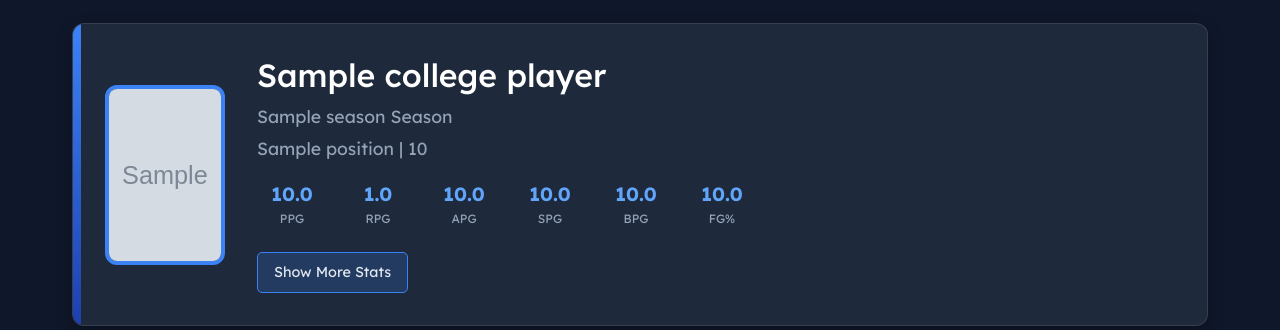
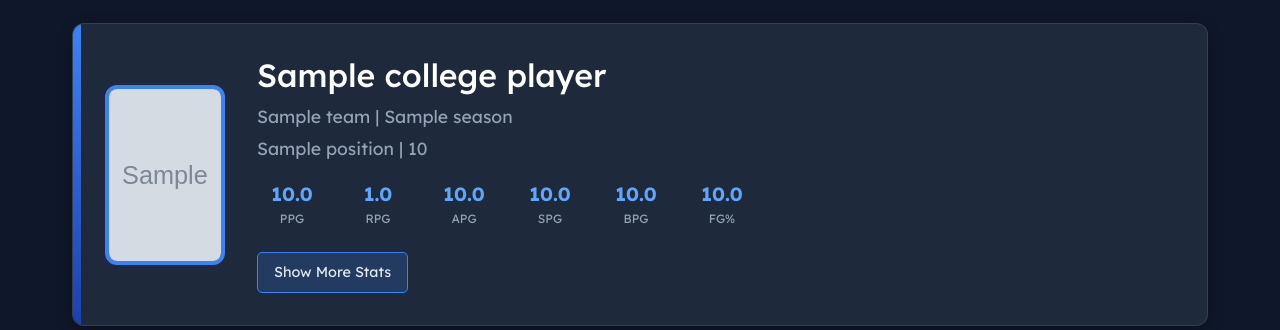
Before and after one commit to jclimix/hooperDNA, a Python web app: template templates/comparison.html in a window 1280 px wide. Shown: the part 576-906 px from the top of the page. Run offline with Jinja, Linux system fonts and the light colour scheme; the template is opened without the code that fills it: most values are stand-ins (such as "Sample title", 1, 10 or a date in 2020); grey boxes marked "Sample" are stand-in pictures.

Commit message:
- Added college/university names to college player card

```diff
--- a/app.py
+++ b/app.py
@@ -100,9 +100,10 @@ def create_app():
             college_player_slug = college_player_name.lower().replace(' ', '-')
             college_image_url = f"https://www.sports-reference.com/req/202302071/cbb/images/players/{college_player_slug}-1.jpg"
 
-            # get the latest season and position
+            # get the latest season, position, and team
             latest_season = college_player_stats_df["Season"].iloc[0]
             college_position = college_player_stats_df["Pos"].iloc[0]
+            college_team = college_player_stats_df["Team"].iloc[0]
             latest_year = season_to_year(latest_season)
 
             # get last 10 seasons for comparison
@@ -168,6 +169,7 @@ def create_app():
                 'height': college_player_height if college_player_height else "Unknown",
                 'position': college_position if college_position else "Unknown",
                 'season': latest_season if latest_season else "Unknown",
+                'team': college_team if college_team else "Unknown Tean",
                 'stats': college_stats_dict,
                 'image_url': college_image_url
             }
--- a/templates/comparison.html
+++ b/templates/comparison.html
@@ -412,7 +412,7 @@
                 onerror="this.onerror=null; this.src='/static/images/placeholder-player.png'; this.classList.add('img-fallback');">
             <div class="player-info">
                 <h2>{{ college_player.name }}</h2>
-                <p>{{ college_player.season }} Season</p>
+                <p>{{ college_player.team }} | {{ college_player.season }}</p>
                 <p>{{ college_player.position }} | {{ college_player.height }}</p>
 
                 <div class="player-stats">
--- a/version.txt
+++ b/version.txt
@@ -1 +1 @@
-2.0.2
+2.1.0
```
Also changed, not shown: CHANGELOG.md.
